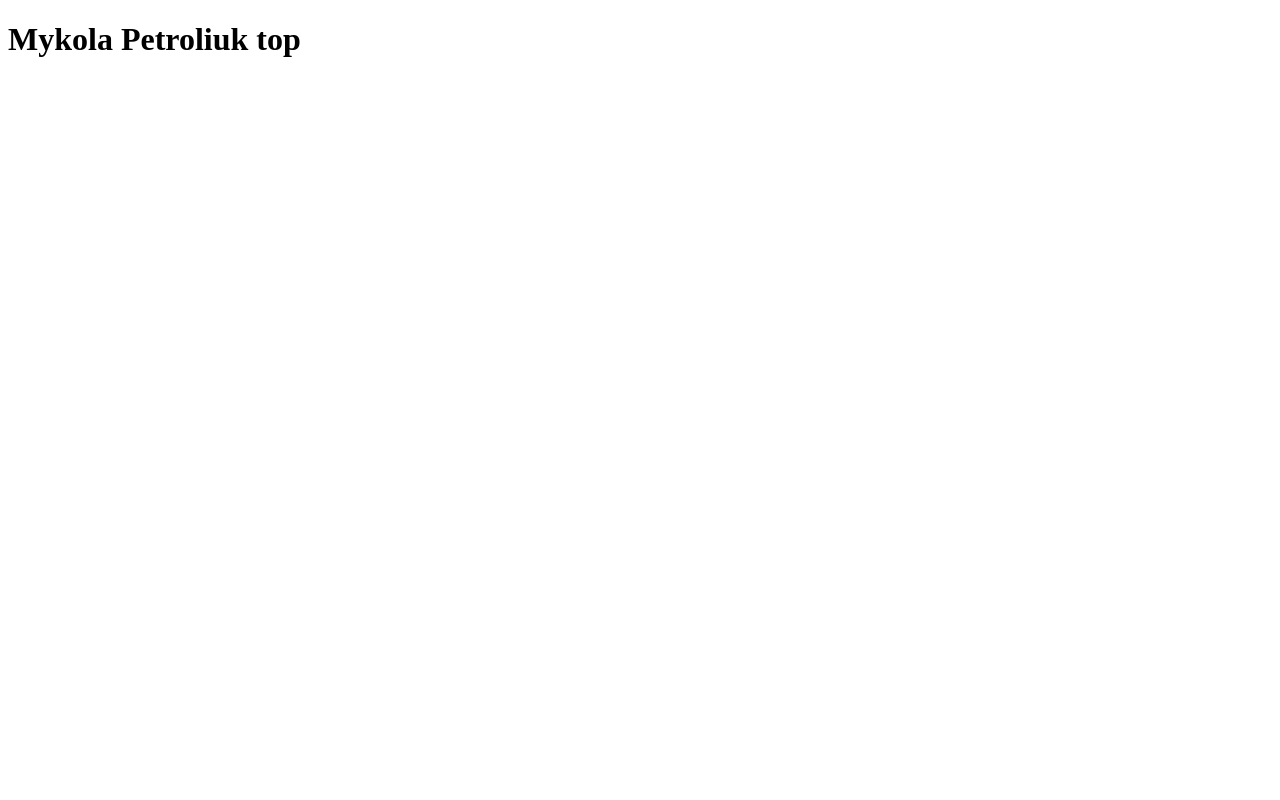
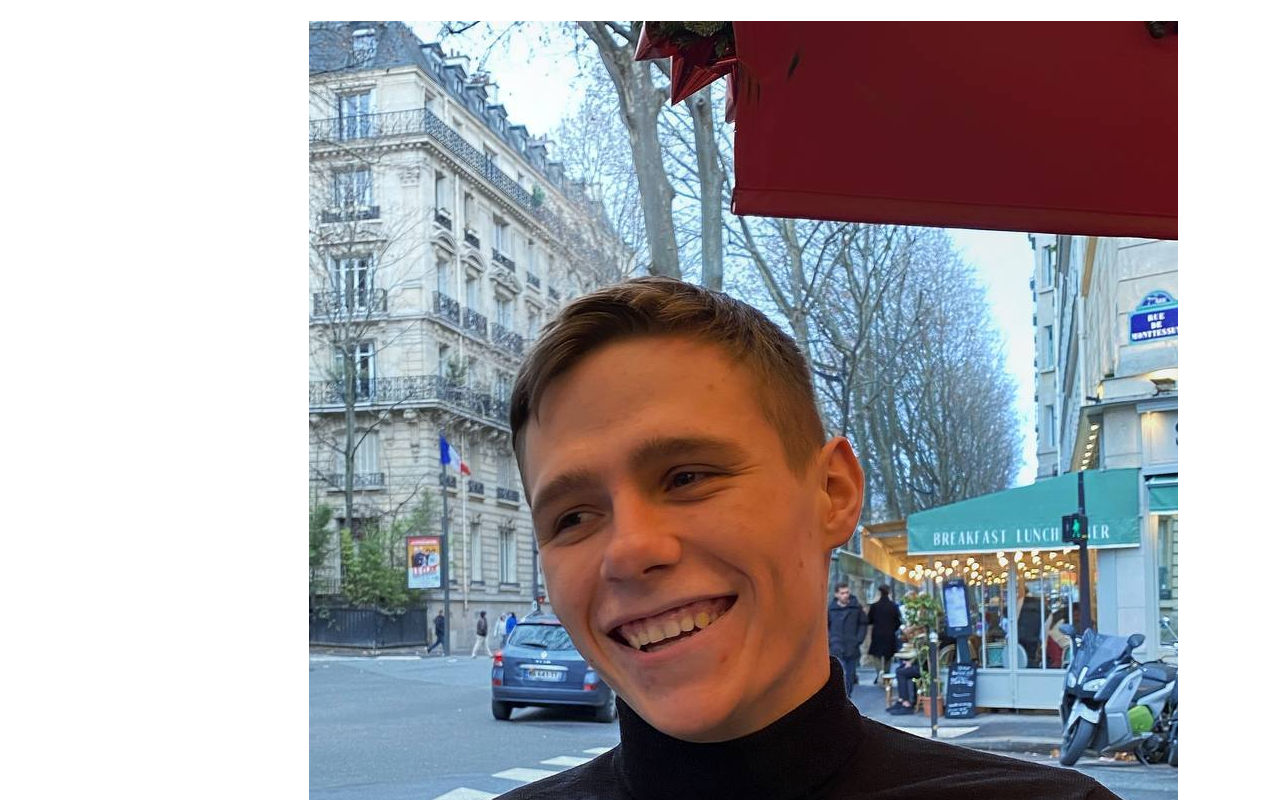
Before and after one commit to muka44/html-landing, a plain HTML site: page index.html in a window 1280 px wide. Shown: the top 800 px of the page. Drawn offline with Linux system fonts and the light colour scheme.

Commit message:
Photo uploaded

```diff
--- a/index.html
+++ b/index.html
@@ -10,6 +10,7 @@
 <body>
     <header>
         <h1>Mykola Petroliuk top</h1g>
+            <img src="img/photo_2023-01-20_04-23-00.jpg" alt="me">
     </header>
     <main>
 
```
Also changed, not shown: img/photo_2023-01-20_04-23-00.jpg (added).
